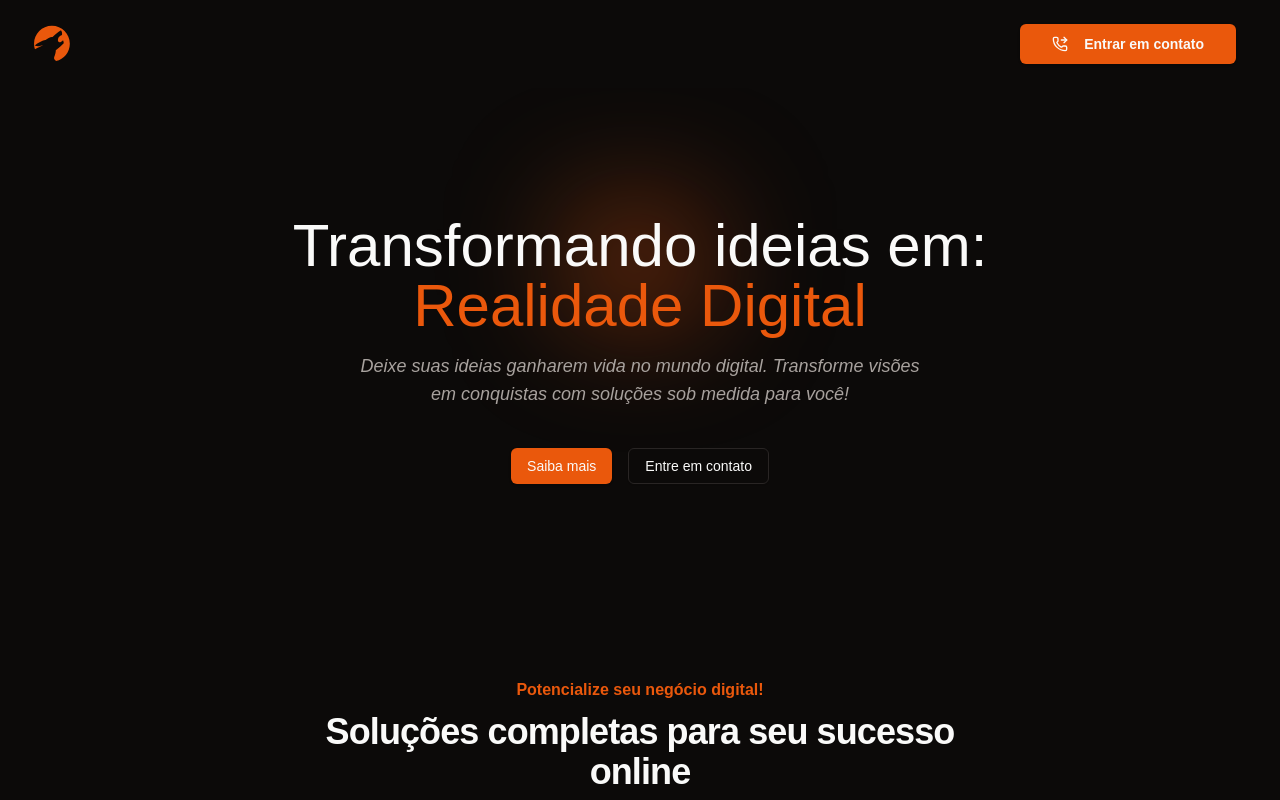
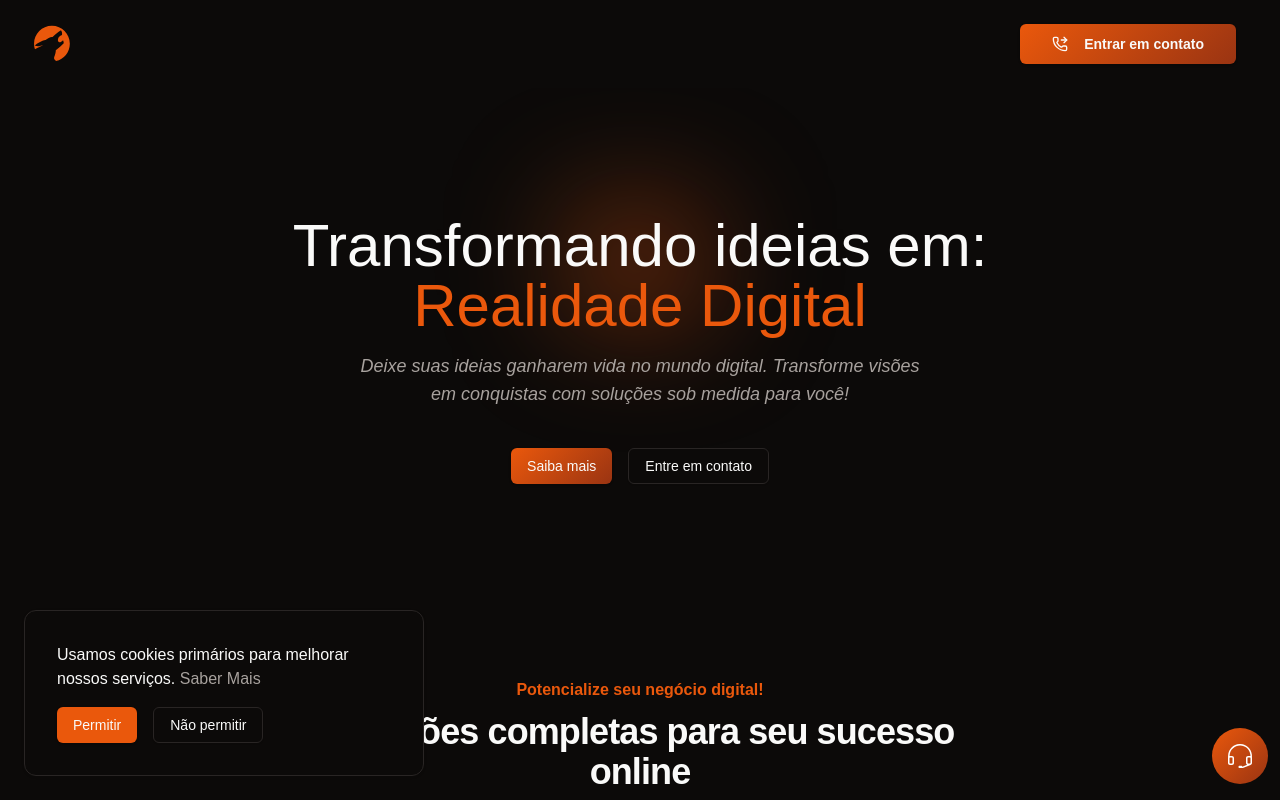
Before and after one commit to guisilva10/gui-port, a Next.js app: page / in a window 1280 px wide. Shown: the top 800 px of the page. Built offline with nearby package versions, Linux system fonts and the light colour scheme.

Commit message:
feat: add new components

```diff
--- a/src/app/globals.css
+++ b/src/app/globals.css
@@ -96,3 +96,7 @@ body {
 .bg-google {
   background: linear-gradient(90deg, #4285f4, #34a853, #fbbc05, #ea4335);
 }
+
+.button-primary {
+  background: linear-gradient(135deg, #ea580c, #9a3412);
+}
--- a/src/app/page.tsx
+++ b/src/app/page.tsx
@@ -5,6 +5,8 @@ import FeedbacksHome from "@/components/feedbacks-home.component";
 import FooterHome from "@/components/footer-home.component";
 import HeaderHome from "@/components/header-home.component";
 import HeroHome from "@/components/hero-home.component";
+import PrivacyPolicy from "@/components/privacy-home.component";
+import Support from "@/components/suport-home.component";
 
 export default function Home() {
   return (
@@ -16,6 +18,8 @@ export default function Home() {
       <FeedbacksHome />
       <CtaHome />
       <FooterHome />
+      <PrivacyPolicy />
+      <Support />
     </>
   );
 }
--- a/src/components/features-home.component.tsx
+++ b/src/components/features-home.component.tsx
@@ -59,7 +59,7 @@ const FeaturesHome = () => {
           {features.map((feature) => (
             <div key={feature.name} className="relative pl-16">
               <div className="text-base font-semibold leading-7">
-                <div className="button-primary absolute left-0 top-0 flex size-10 items-center justify-center rounded-lg">
+                <div className=" absolute left-0 top-0 flex size-10 items-center justify-center rounded-lg">
                   <feature.icon className="h-6 w-6 text-primary" />
                 </div>
                 {feature.name}
--- a/src/components/header-home.component.tsx
+++ b/src/components/header-home.component.tsx
@@ -11,7 +11,11 @@ const HeaderHome = () => {
     <header className="hidden  lg:flex w-full items-center justify-between gap-4 p-6 px-8 bg-transparent">
       <Logo />
 
-      <Button asChild className="ml-auto mr-3 text-sm font-semibold" size="lg">
+      <Button
+        asChild
+        className="ml-auto mr-3 text-sm font-semibold button-primary"
+        size="lg"
+      >
         <Link href="">
           <PhoneForwarded className="mr-2 size-4" />
           Entrar em contato
--- a/src/components/hero-home.component.tsx
+++ b/src/components/hero-home.component.tsx
@@ -27,7 +27,9 @@ const HeroHome = () => {
           </p>
         </div>
         <div className="flex items-center justify-center mt-10 gap-4">
-          <Button className="font-normal text-sm">Saiba mais</Button>
+          <Button className="font-normal text-sm button-primary">
+            Saiba mais
+          </Button>
           <Button variant="outline" className="font-normal text-sm">
             Entre em contato
           </Button>
--- /dev/null
+++ b/src/components/privacy-home.component.tsx
@@ -0,0 +1,45 @@
+"use client";
+
+import { Button } from "./ui/button";
+import { Card } from "./ui/card";
+import Link from "next/link";
+
+import { useEffect, useState } from "react";
+
+export default function PrivacyPolicy() {
+  const [showPrivacySection, setShowPrivacySection] = useState(false);
+
+  useEffect(() => {
+    const hasAcceptedCookies = localStorage.getItem("hasAcceptedCookies");
+    if (!hasAcceptedCookies) {
+      setShowPrivacySection(true);
+    }
+  }, []);
+
+  const handleAllowCookies = () => {
+    localStorage.setItem("hasAcceptedCookies", "true");
+    setShowPrivacySection(false);
+  };
+
+  const handleDeclineCookies = () => {
+    setShowPrivacySection(false);
+  };
+  if (!showPrivacySection) return null;
+
+  return (
+    <Card className="fixed bottom-2 left-0 right-0 z-[1800] flex w-full flex-col items-start justify-start gap-4 p-6 lg:bottom-6 lg:left-6 lg:right-0 lg:w-[400px] lg:p-8">
+      <p>
+        Usamos cookies primários para melhorar nossos serviços.{" "}
+        <Link href="/terms-services" className="text-muted-foreground">
+          Saber Mais
+        </Link>
+      </p>
+      <div className="flex items-center justify-start gap-4">
+        <Button onClick={handleAllowCookies}>Permitir</Button>
+        <Button variant="outline" onClick={handleDeclineCookies}>
+          Não permitir
+        </Button>
+      </div>
+    </Card>
+  );
+}
--- /dev/null
+++ b/src/components/suport-home.component.tsx
@@ -0,0 +1,27 @@
+"use client";
+
+import Link from "next/link";
+import { SlEarphonesAlt } from "react-icons/sl";
+import { motion } from "framer-motion";
+
+const Support = () => {
+  return (
+    <motion.div
+      className="button-primary fixed bottom-4 right-3 z-10 flex items-center justify-center rounded-full"
+      initial={{ opacity: 0, x: 20 }}
+      whileInView={{ opacity: 1, x: 0 }}
+      exit={{ opacity: 0, x: 20 }}
+      transition={{ duration: 1 }}
+    >
+      <Link
+        href="https://w.app/JACFZI"
+        target="_blank"
+        className="flex items-center justify-center p-4"
+      >
+        <SlEarphonesAlt className="size-6 text-white" />
+      </Link>
+    </motion.div>
+  );
+};
+
+export default Support;
```
